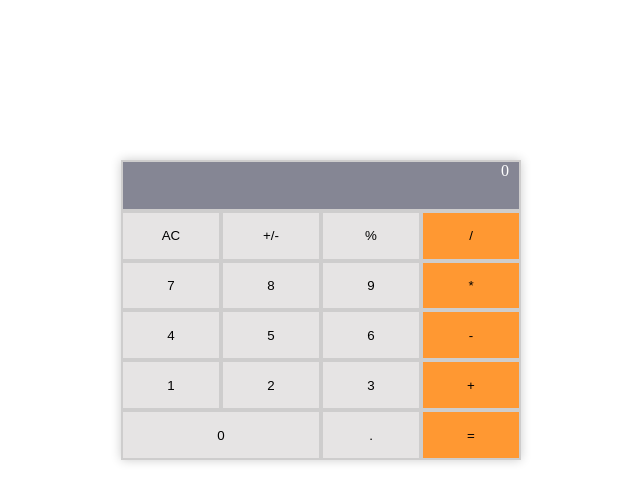
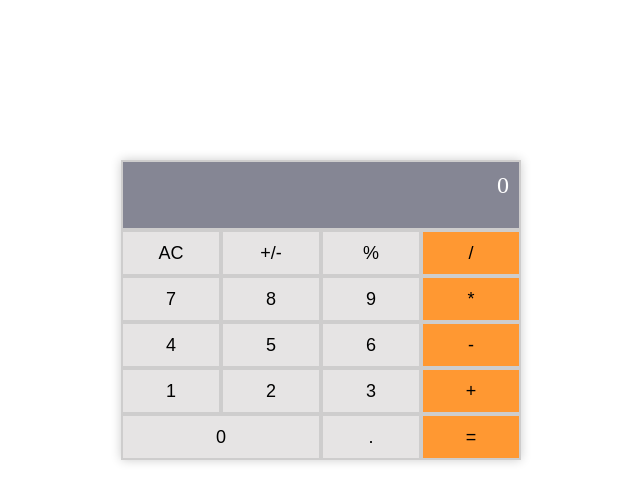
Before and after one commit to binhussen/math-magicians, a React (Create React App) app: page / in a window 1280 px wide. Shown: the top 502 px of the page, without its empty margins (319-959 px from the left). Built offline with nearby package versions, Linux system fonts and the light colour scheme.

Commit message:
Update Styles

```diff
--- a/src/components/Calculator.css
+++ b/src/components/Calculator.css
@@ -25,6 +25,7 @@
   background: #e6e4e4;
   border: 2px solid #cecdcd;
   cursor: pointer;
+  font-size: 18px;
 }
 
 .operator {
@@ -36,5 +37,6 @@
   border: 2px solid #cecdcd;
   color: #fff;
   text-align: right;
-  padding: 0 10px;
+  padding: 10px;
+  font-size: 24px;
 }
```
